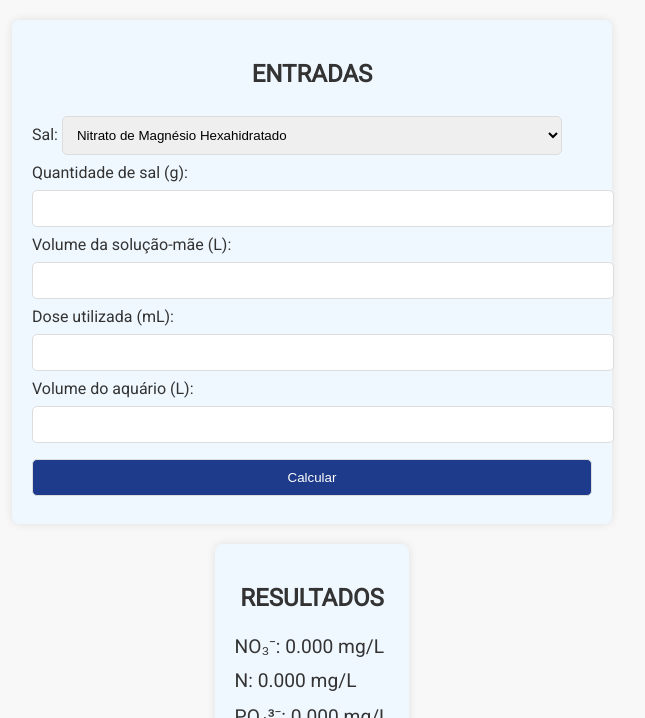
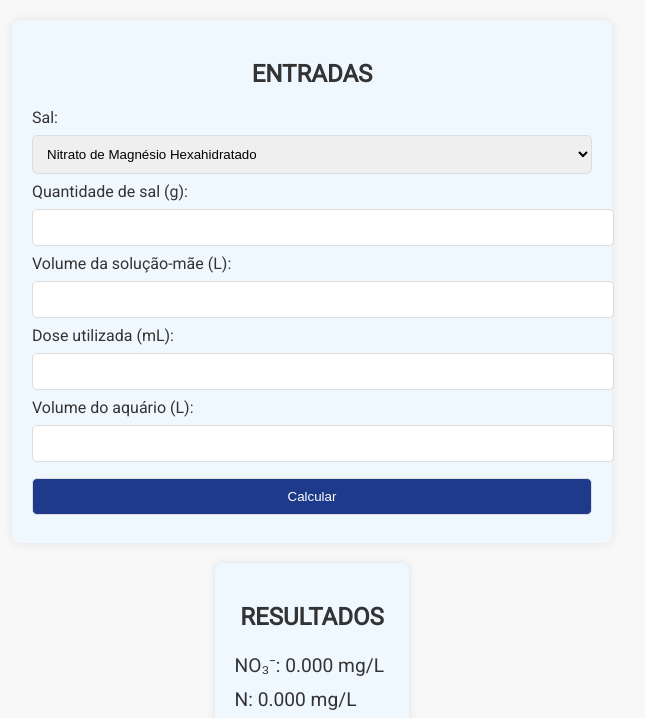
Before and after one commit to luizmourademoura/nutrientes_1, a plain HTML site: page index.html in a window 1280 px wide. Shown: the part 81-799 px from the top of the page, without its empty margins (328-973 px from the left). Drawn offline with Linux system fonts and the light colour scheme.

Commit message:
Update index.html

```diff
--- a/index.html
+++ b/index.html
@@ -37,7 +37,7 @@
 }
     select {
     width: 100%;
-    max-width: 500px; /* Ajusta a largura conforme necessário */
+    max-width: 700px; /* Ajusta a largura conforme necessário */
 }
     .card {
         background: #f0f8ff; /* Azul petróleo */
```
